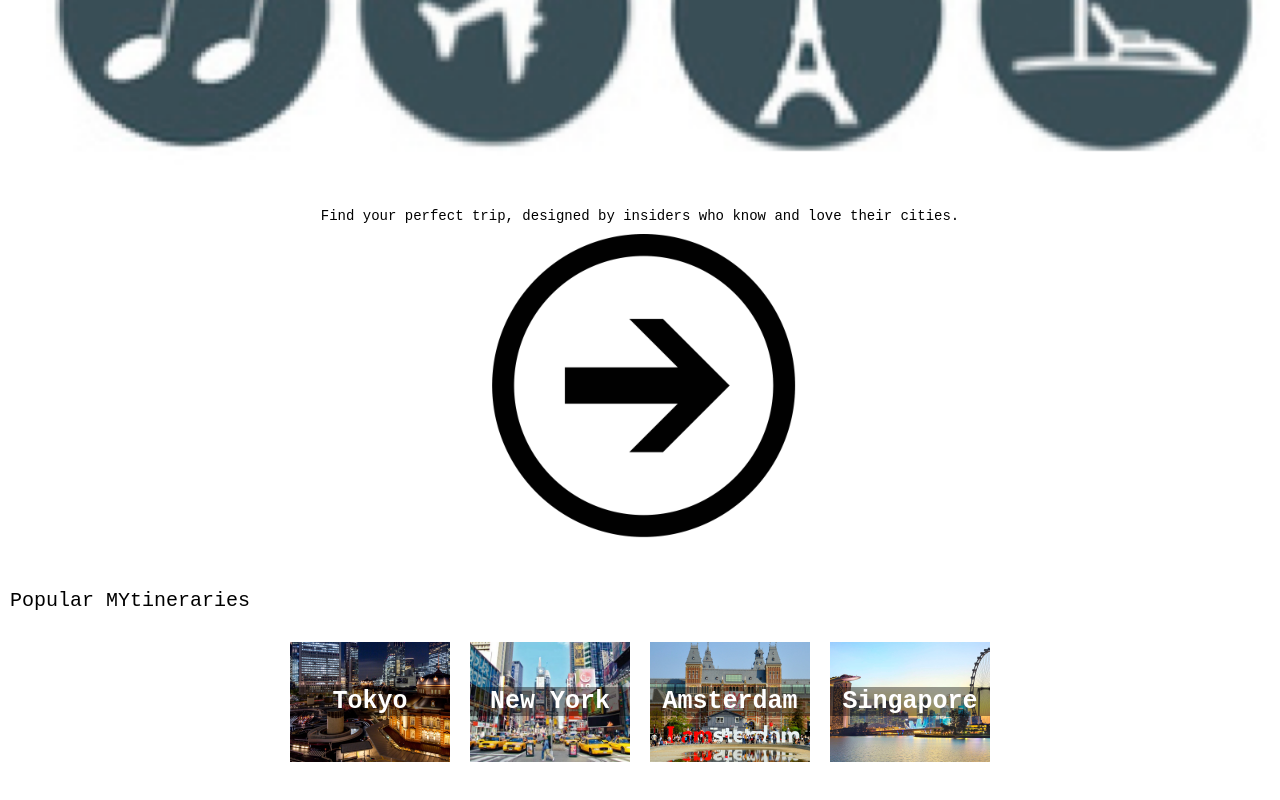
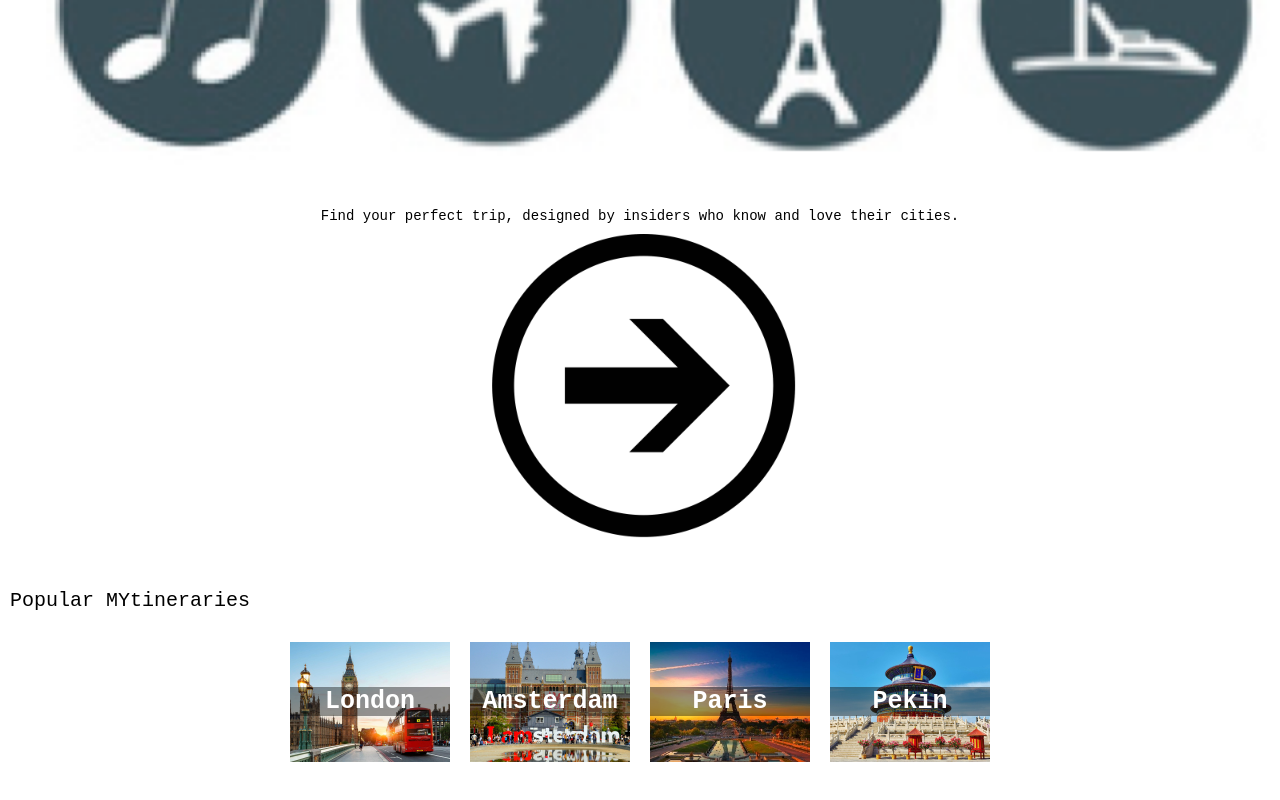
Before and after one commit to MikeKowalsky/MYtinerary, a React (Create React App) app: page / in a window 1280 px wide. Shown: the part 436-1236 px from the top of the page. Built offline with nearby package versions, Linux system fonts and the light colour scheme; a web font is replaced by a local one.

Commit message:
added automatic change of fav MYtinerary

```diff
--- a/src/App.js
+++ b/src/App.js
@@ -5,7 +5,8 @@ import { Header } from "./components/Header";
 
 import { Link } from "react-router-dom";
 import "./App.css";
-import { AppSlider } from "./components/AppSlider";
+// import { AppSlider } from "./components/AppSlider";
+import AppSliderDynamic from "./components/AppSliderDynamic";
 
 class App extends Component {
   render() {
@@ -25,7 +26,8 @@ class App extends Component {
         </div>
 
         <div className="App-slider">
-          <AppSlider />
+          {/* <AppSlider /> */}
+          <AppSliderDynamic />
         </div>
       </div>
     );
--- /dev/null
+++ b/src/components/AppSliderDynamic.js
@@ -0,0 +1,66 @@
+import React, { Component } from "react";
+import { CityCard } from "./CityCard";
+
+const divStyle = {
+  display: "flex",
+  flexWrap: "wrap",
+  justifyContent: "center"
+};
+
+class AppSlider extends Component {
+  constructor() {
+    super();
+    this.state = {
+      indexies: [],
+      cityCardSet: null
+    };
+  }
+
+  generateNumbers = () => {
+    const newIndexies = [];
+    while (newIndexies.length < 4) {
+      const randomNumber = parseInt(Math.random() * 10);
+      if (!newIndexies.includes(randomNumber)) {
+        newIndexies.push(randomNumber);
+      }
+    }
+    // console.log(newIndexies);
+    this.setState({
+      indexies: newIndexies
+    });
+    console.log(this.state.indexies);
+  };
+
+  generateCityCardSet = initialArray => {
+    this.generateNumbers();
+
+    const newSet = this.state.indexies.map((cityIndex, index) => (
+      <CityCard index={cityIndex} key={index} />
+    ));
+
+    this.setState({
+      cityCardSet: newSet
+    });
+  };
+
+  // componentWillMount() {
+  //   console.log("will mount");
+  //   this.generateCityCardSet();
+  // }
+
+  componentDidMount() {
+    // this.generateCityCardSet();
+    setInterval(() => {
+      this.generateCityCardSet();
+      // this.setState({
+      //   // curTime: new Date().toLocaleString()
+      // });
+    }, 5000);
+  }
+
+  render() {
+    return <div style={divStyle}>{this.state.cityCardSet}</div>;
+  }
+}
+
+export default AppSlider;
--- a/src/components/CityCard.js
+++ b/src/components/CityCard.js
@@ -54,7 +54,7 @@ const cityNames = [
 ];
 
 export const CityCard = props => {
-  console.log(props.index);
+  // console.log(props.index);
   return (
     <div style={rectangle}>
       <img style={styleImg} src={citiesMin[props.index]} alt="" />
```
